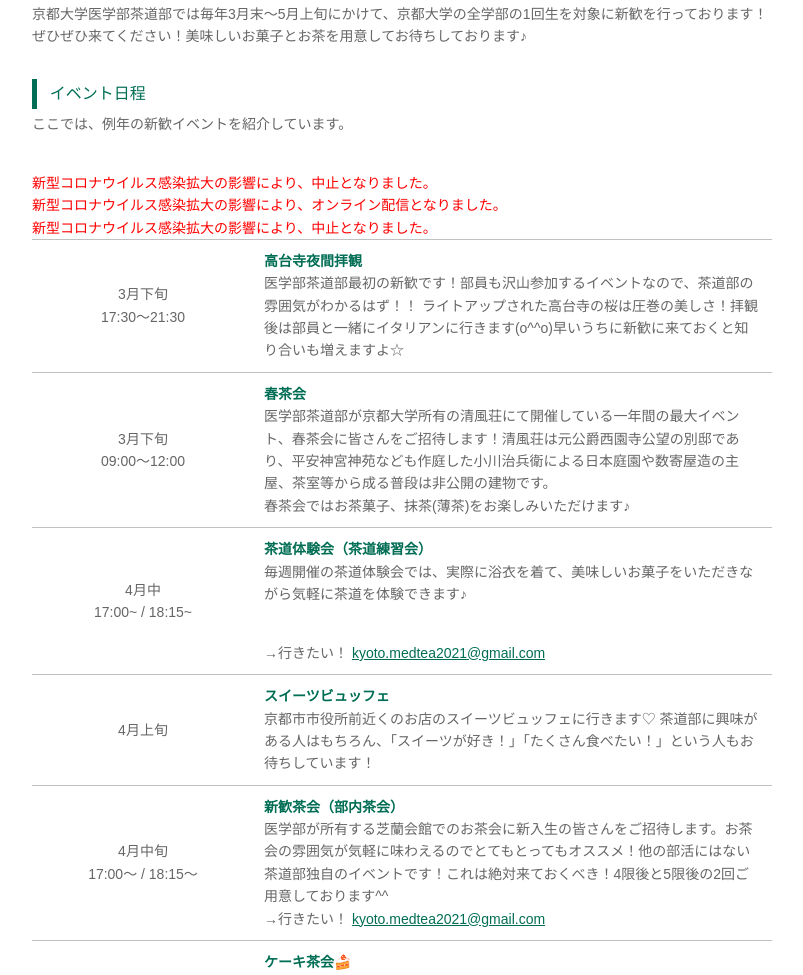
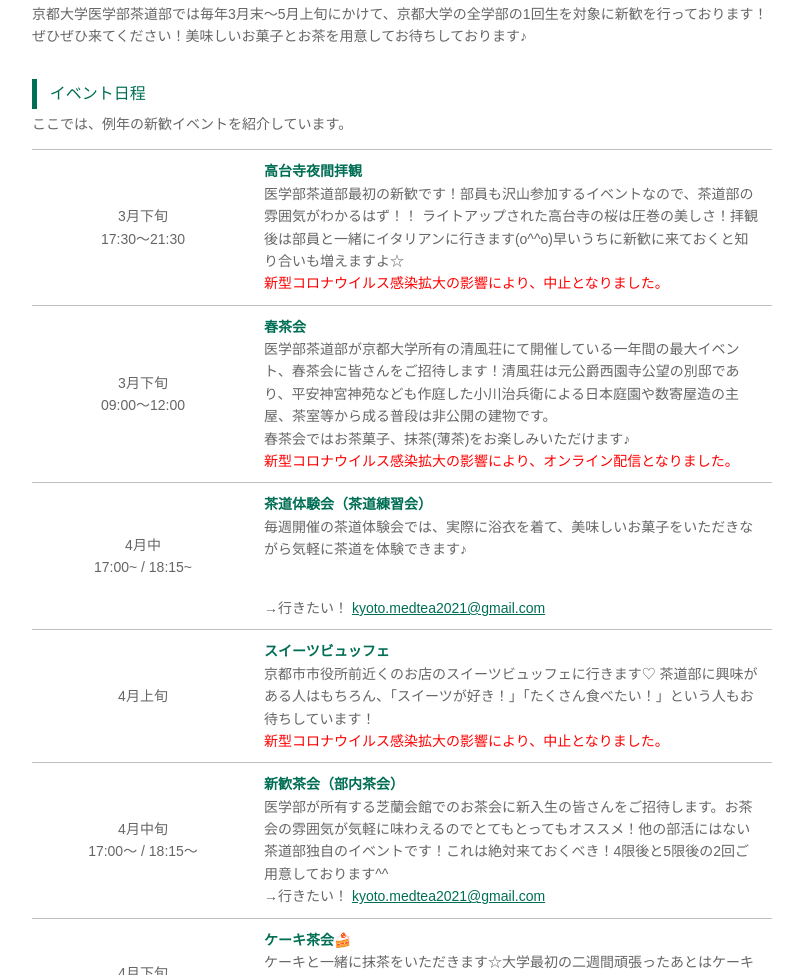
Before and after one commit to kyotomedtea/kyotomedtea.github.io, a plain HTML site: page welcome.html in a window 1280 px wide. Shown: the part 741-1716 px from the top of the page, without its empty margins (68-871 px from the left). Drawn offline with Linux system fonts and the light colour scheme.

Commit message:
Update welcome.html

```diff
--- a/welcome.html
+++ b/welcome.html
@@ -78,14 +78,14 @@
               <th>3月下旬<br>17:30〜21:30</th>
               <td><strong>高台寺夜間拝観</strong>
               <br>医学部茶道部最初の新歓です！部員も沢山参加するイベントなので、茶道部の雰囲気がわかるはず！！
-              ライトアップされた高台寺の桜は圧巻の美しさ！拝観後は部員と一緒にイタリアンに行きます(o^^o)早いうちに新歓に来ておくと知り合いも増えますよ☆ </td>
-             <br><font color='red'>新型コロナウイルス感染拡大の影響により、中止となりました。</font>
+              ライトアップされた高台寺の桜は圧巻の美しさ！拝観後は部員と一緒にイタリアンに行きます(o^^o)早いうちに新歓に来ておくと知り合いも増えますよ☆<br><font color='red'>新型コロナウイルス感染拡大の影響により、中止となりました。</font> </td>
+
           <tr>
               <th>3月下旬<br>09:00〜12:00</th>
               <td><strong>春茶会</strong>
               <br>医学部茶道部が京都大学所有の清風荘にて開催している一年間の最大イベント、春茶会に皆さんをご招待します！清風荘は元公爵西園寺公望の別邸であり、平安神宮神苑なども作庭した小川治兵衛による日本庭園や数寄屋造の主屋、茶室等から成る普段は非公開の建物です。<br>
-              春茶会ではお茶菓子、抹茶(薄茶)をお楽しみいただけます♪ </td>
-             <br><font color='red'>新型コロナウイルス感染拡大の影響により、オンライン配信となりました。</font>
+              春茶会ではお茶菓子、抹茶(薄茶)をお楽しみいただけます♪ <br><font color='red'>新型コロナウイルス感染拡大の影響により、オンライン配信となりました。</font></td>
+
           </tr>
           <tr>
               <th>4月中<br>17:00~ / 18:15~</th>
@@ -97,8 +97,8 @@
               <th>4月上旬<br></th>
               <td><strong>スイーツビュッフェ</strong>
               <br>京都市市役所前近くのお店のスイーツビュッフェに行きます♡
-              茶道部に興味がある人はもちろん、「スイーツが好き！」「たくさん食べたい！」という人もお待ちしています！</td>
-             <br><font color='red'>新型コロナウイルス感染拡大の影響により、中止となりました。</font>
+              茶道部に興味がある人はもちろん、「スイーツが好き！」「たくさん食べたい！」という人もお待ちしています！<br><font color='red'>新型コロナウイルス感染拡大の影響により、中止となりました。</font></td>
+
           </tr>
           <tr>
             <th>4月中旬<br> 17:00〜 / 18:15〜</th>
```
